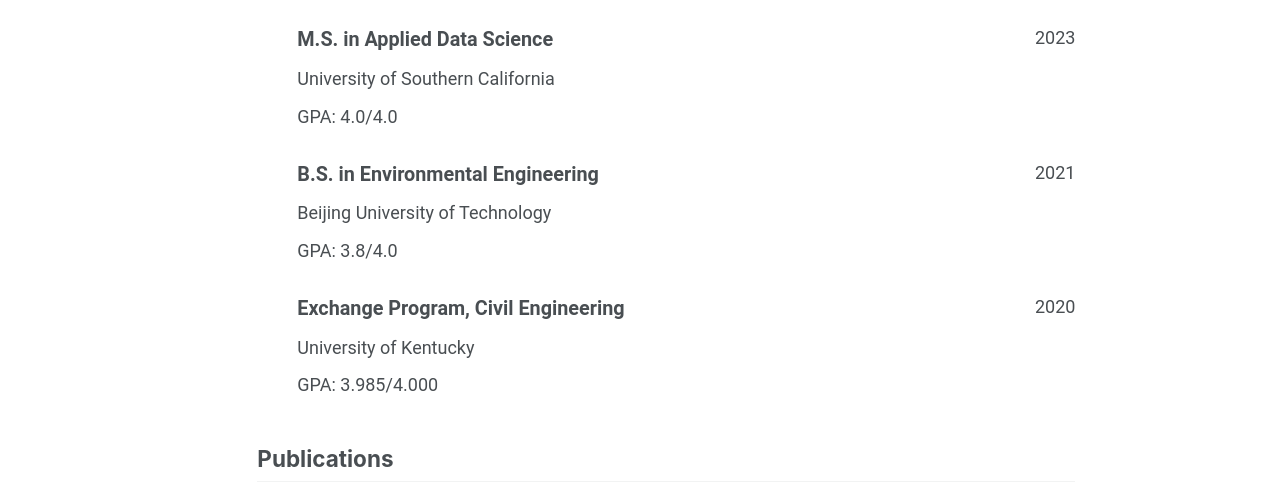
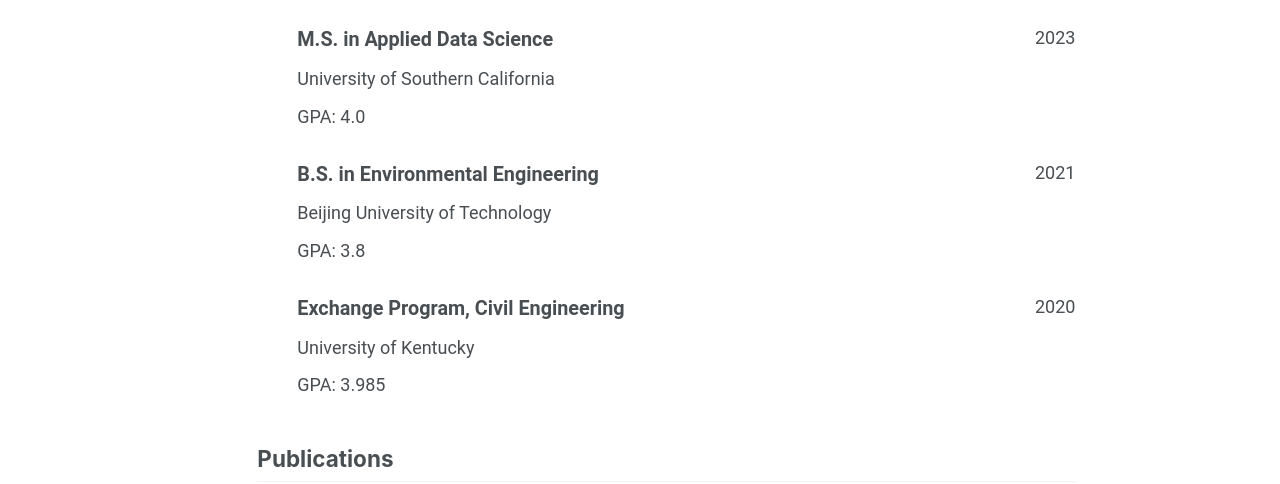
Before and after one commit to kellyzhengusc/kellyzhengusc.github.io, a Jekyll site: the page built from _pages/cv-json.md, in a window 1280 px wide and 900 px high, scrolled down 493 px. Shown: the part 154-638 px from the top of the window. Built offline with Jekyll 4.4.1, drawn with Linux system fonts in a browser that asks for light colours; a script that is not in the unit is left out.

Commit message:
Update cv.json

```diff
--- a/_data/cv.json
+++ b/_data/cv.json
@@ -47,7 +47,7 @@
       "studyType": "",
       "startDate": "2022",
       "endDate": "2023",
-      "gpa": 4.0/4.0,
+      "gpa": 4.0,
       "courses": []
     },
     {
@@ -56,7 +56,7 @@
       "studyType": "",
       "startDate": "2017",
       "endDate": "2021",
-      "gpa": 3.8/4.0,
+      "gpa": 3.8,
       "courses": []
     },
     {
@@ -65,7 +65,7 @@
       "studyType": "",
       "startDate": "2018",
       "endDate": "2020",
-      "gpa": 3.985/4.000,
+      "gpa": 3.985,
       "courses": []
     }
   ],
```
